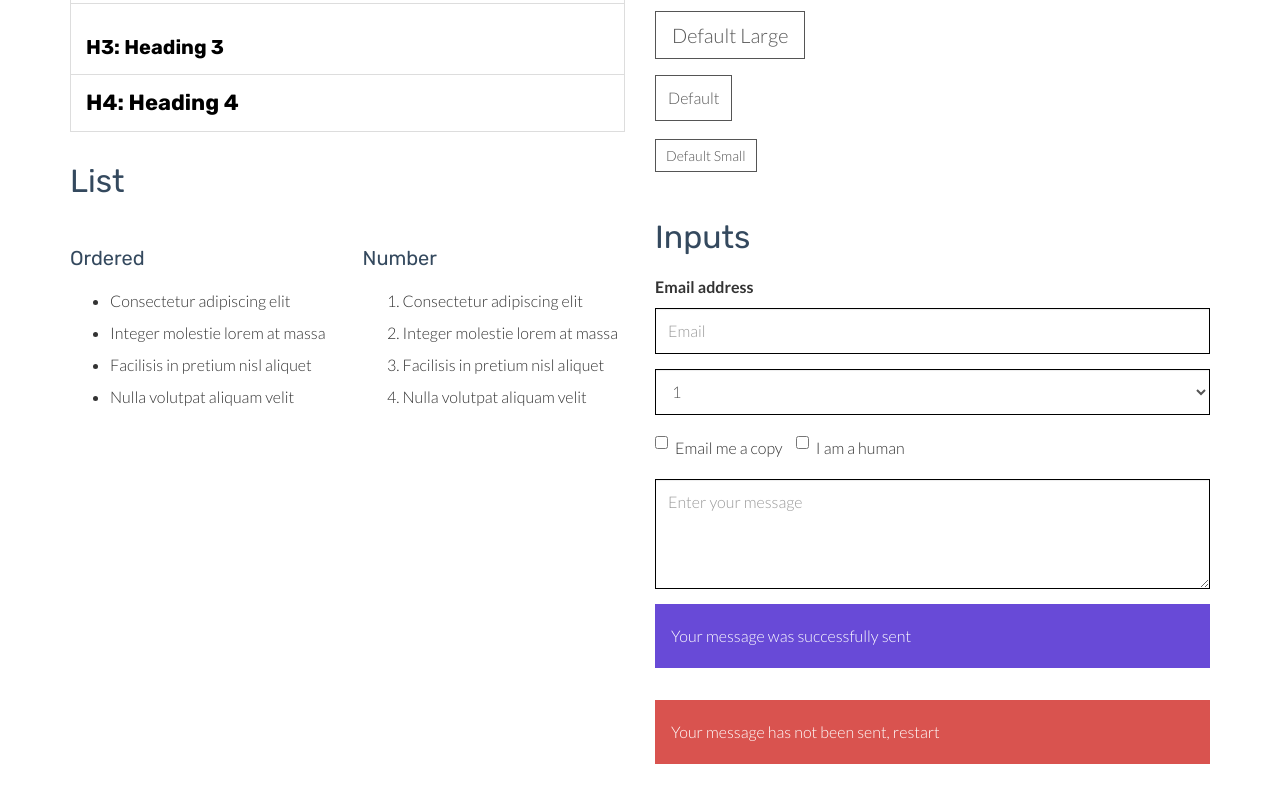
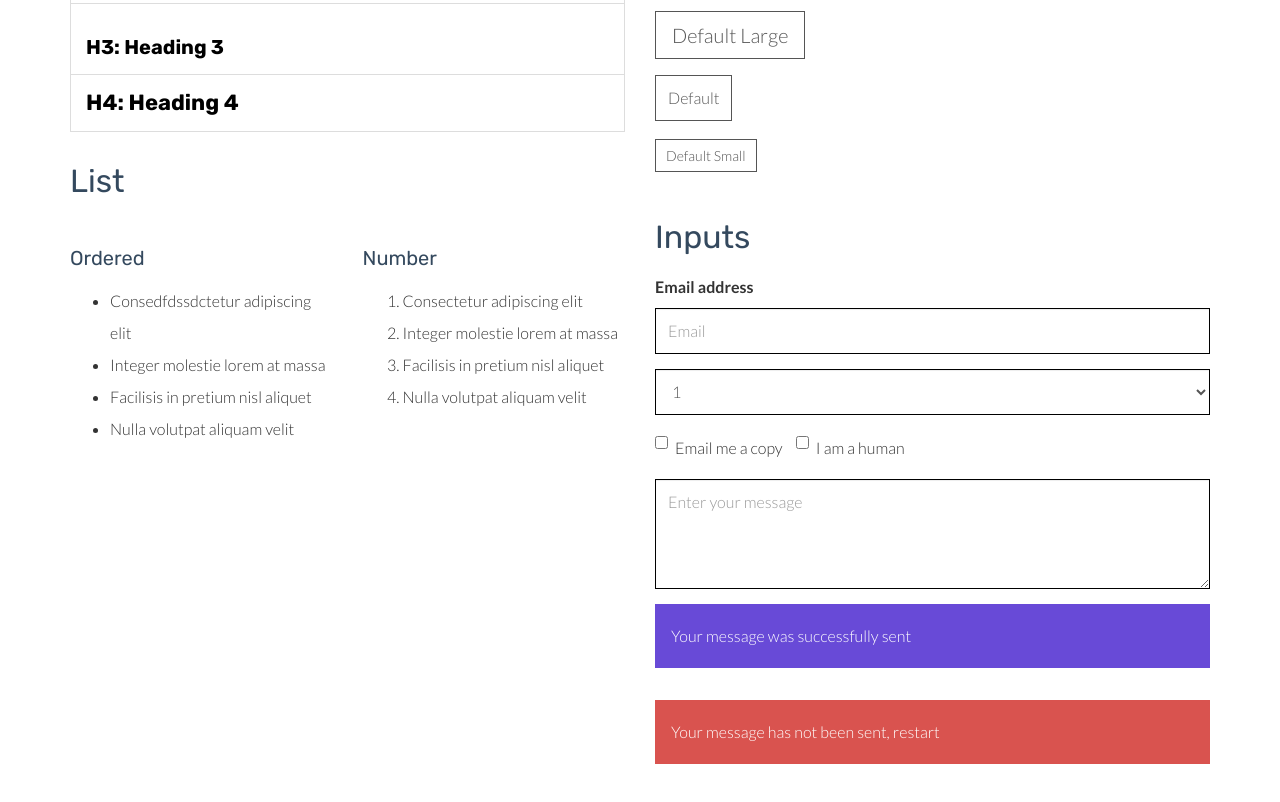
Before and after one commit to masterharsh/gitTraining, a plain HTML site: page components.html in a window 1280 px wide. Shown: the part 656-1458 px from the top of the page. Drawn offline with Linux system fonts and the light colour scheme.

Commit message:
modified components

```diff
--- a/components.html
+++ b/components.html
@@ -105,7 +105,7 @@
             <div class="col-md-6">
               <h3 class="template-title-example">Ordered</h3>
               <ul>
-                <li>Consectetur adipiscing elit</li>
+                <li>Consedfdssdctetur adipiscing elit</li>
                 <li>Integer molestie lorem at massa</li>
                 <li>Facilisis in pretium nisl aliquet</li>
                 <li>Nulla volutpat aliquam velit</li>
```
